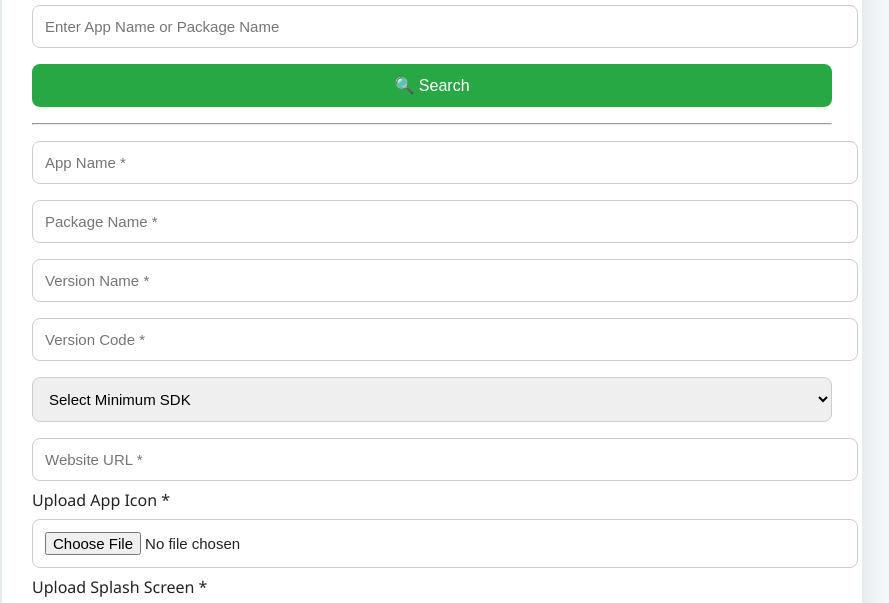
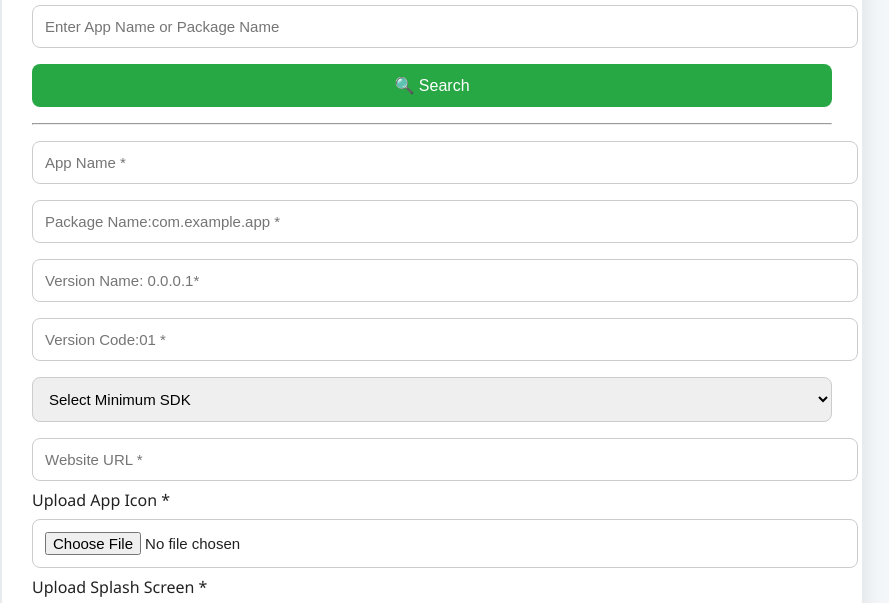
Before and after one commit to Fleepzonsoftech/app, a website: page index.html in a window 1280 px wide. Shown: the part 176-779 px from the top of the page, without its empty margins (208-1097 px from the left). Drawn offline with Linux system fonts and the light colour scheme.

Commit message:
Update index.html

```diff
--- a/index.html
+++ b/index.html
@@ -39,9 +39,9 @@ footer { margin-top:40px; text-align:center; font-size:14px; color:#666; }
 
 <form id="appForm" enctype="multipart/form-data">
 <input type="text" name="appName" id="appName" placeholder="App Name *" required>
-<input type="text" name="packageName" id="packageName" placeholder="Package Name *" required>
-<input type="text" name="versionName" placeholder="Version Name *" required>
-<input type="number" name="versionCode" placeholder="Version Code *" required>
+<input type="text" name="packageName" id="packageName" placeholder="Package Name:com.example.app *" required>
+<input type="text" name="versionName" placeholder="Version Name: 0.0.0.1*" required>
+<input type="number" name="versionCode" placeholder="Version Code:01 *" required>
 <select name="minSdk" required>
   <option value="">Select Minimum SDK</option>
   <option value="21">21 (Android 5.0)</option>
```
